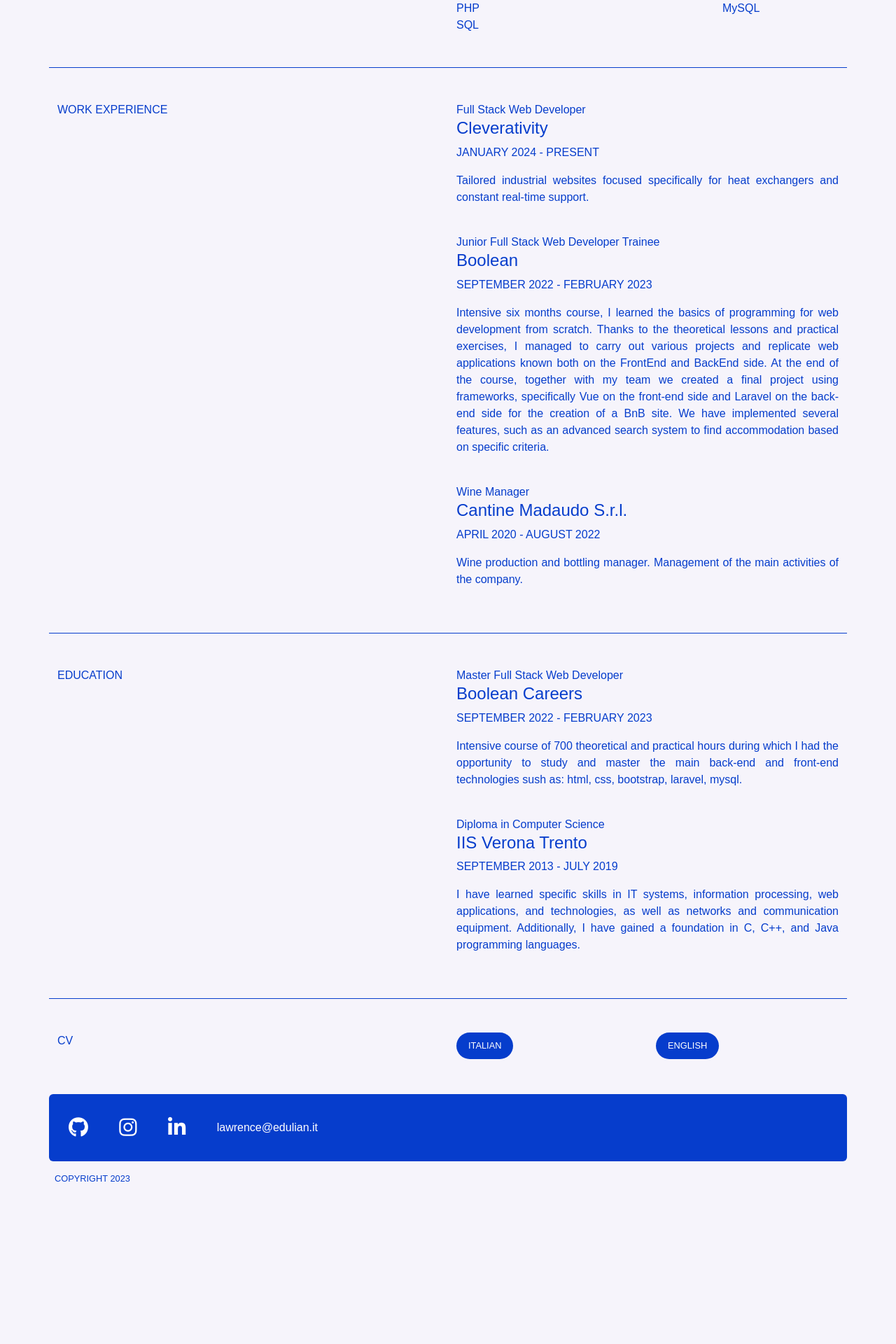
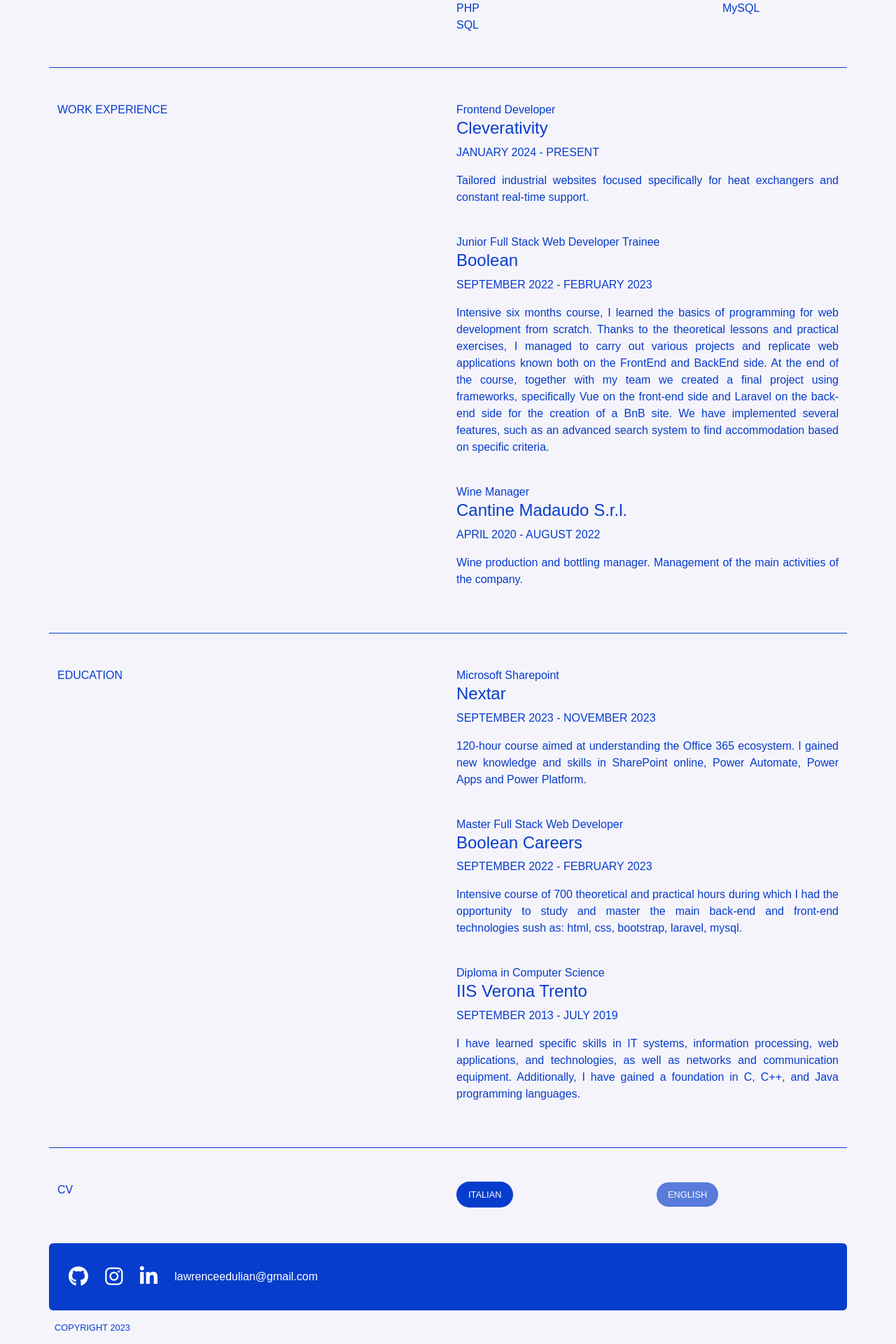
Before and after one commit to lawrencedulian/my-portfolio, a Vue app: page /about in a window 1280 px wide. Shown: the part 934-2854 px from the top of the page at 70% size. Before the commit the page ends 2641 px from the top, so only its background shows below. Built offline with nearby package versions, Linux system fonts and the light colour scheme.

Commit message:
update 18/09/24

```diff
--- a/src/components/AppFooter.vue
+++ b/src/components/AppFooter.vue
@@ -25,7 +25,7 @@
                     <a :href="social.link" v-for="(social, index) in store.social" :key="index">
                         <i :class="social.icon"></i>
                     </a>
-                    <span class="text-white pe-none d-none d-md-block">lawrence@edulian.it</span>
+                    <span class="text-white pe-none d-none d-md-block">lawrenceedulian@gmail.com</span>
                 </div>
             </div>
         </section>
--- a/src/pages/AboutPage.vue
+++ b/src/pages/AboutPage.vue
@@ -158,7 +158,7 @@
             </div>
 
             <div class="col">
-                <a class="btn btn-lg btn-blue rounded-pill"
+                <a class="btn btn-lg btn-blue rounded-pill disabled"
                     onclick="window.open('/lawrence-edulian-cv-eng.pdf', '_blank'); return false">ENGLISH</a>
             </div>
         </section>
--- a/src/store.js
+++ b/src/store.js
@@ -4,6 +4,12 @@
 
     // EDUCATION
     education: [
+        {
+            school: 'Nextar',
+            qualification: 'Microsoft Sharepoint',
+            period: 'SEPTEMBER 2023 - NOVEMBER 2023',
+            description: '120-hour course aimed at understanding the Office 365 ecosystem. I gained new knowledge and skills in SharePoint online, Power Automate, Power Apps and Power Platform.'
+        },
         {
             school: 'Boolean Careers',
             qualification: 'Master Full Stack Web Developer',
@@ -21,7 +27,7 @@
     // EXPERIENCE
     experience: [
         {
-            title: 'Full Stack Web Developer',
+            title: 'Frontend Developer',
             company: 'Cleverativity',
             period: 'JANUARY 2024 - PRESENT',
             description: 'Tailored industrial websites focused specifically for heat exchangers and constant real-time support.'
```
Also changed, not shown: 1 other file (tests, documents, lock files or other folders).
